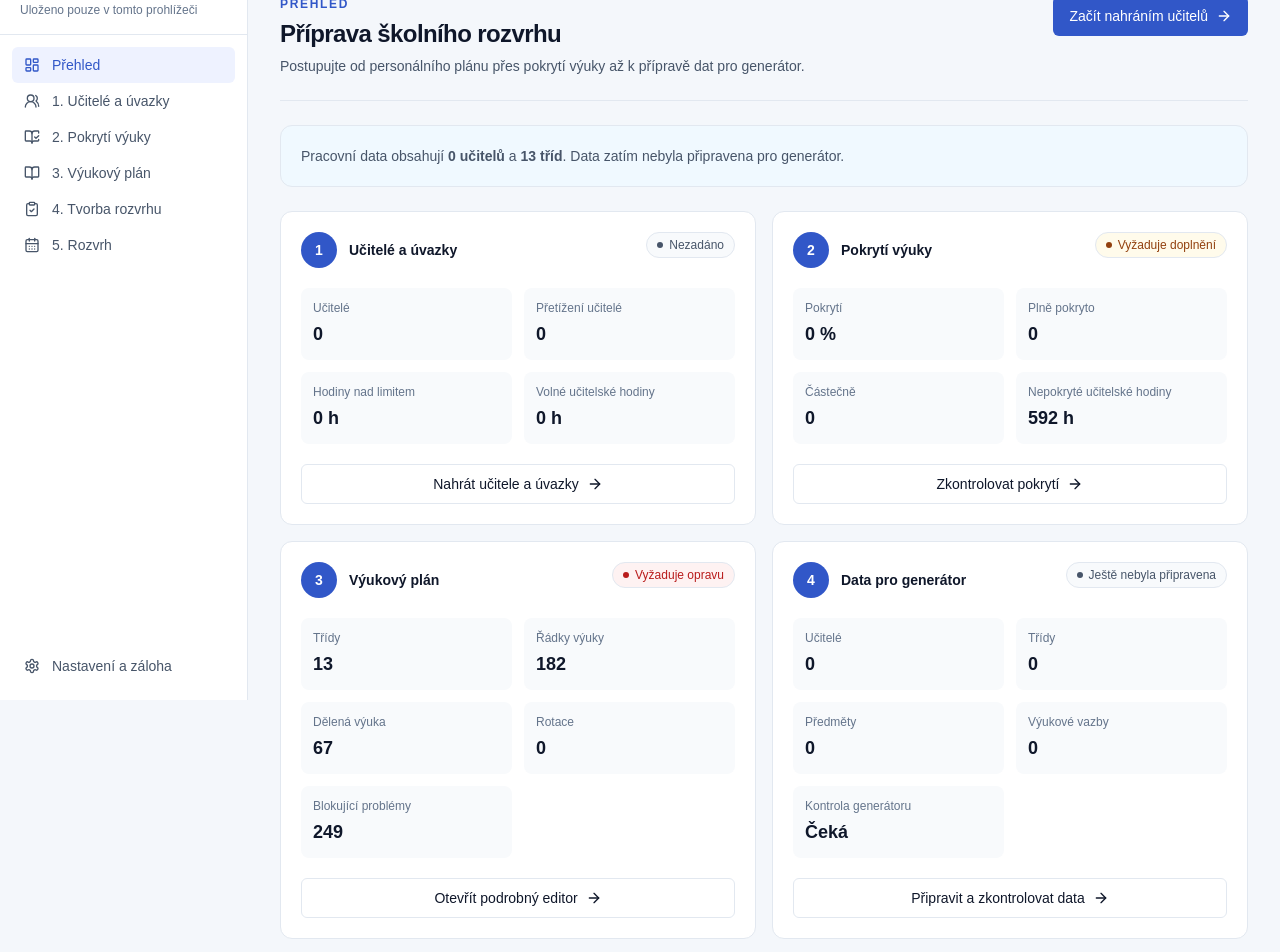
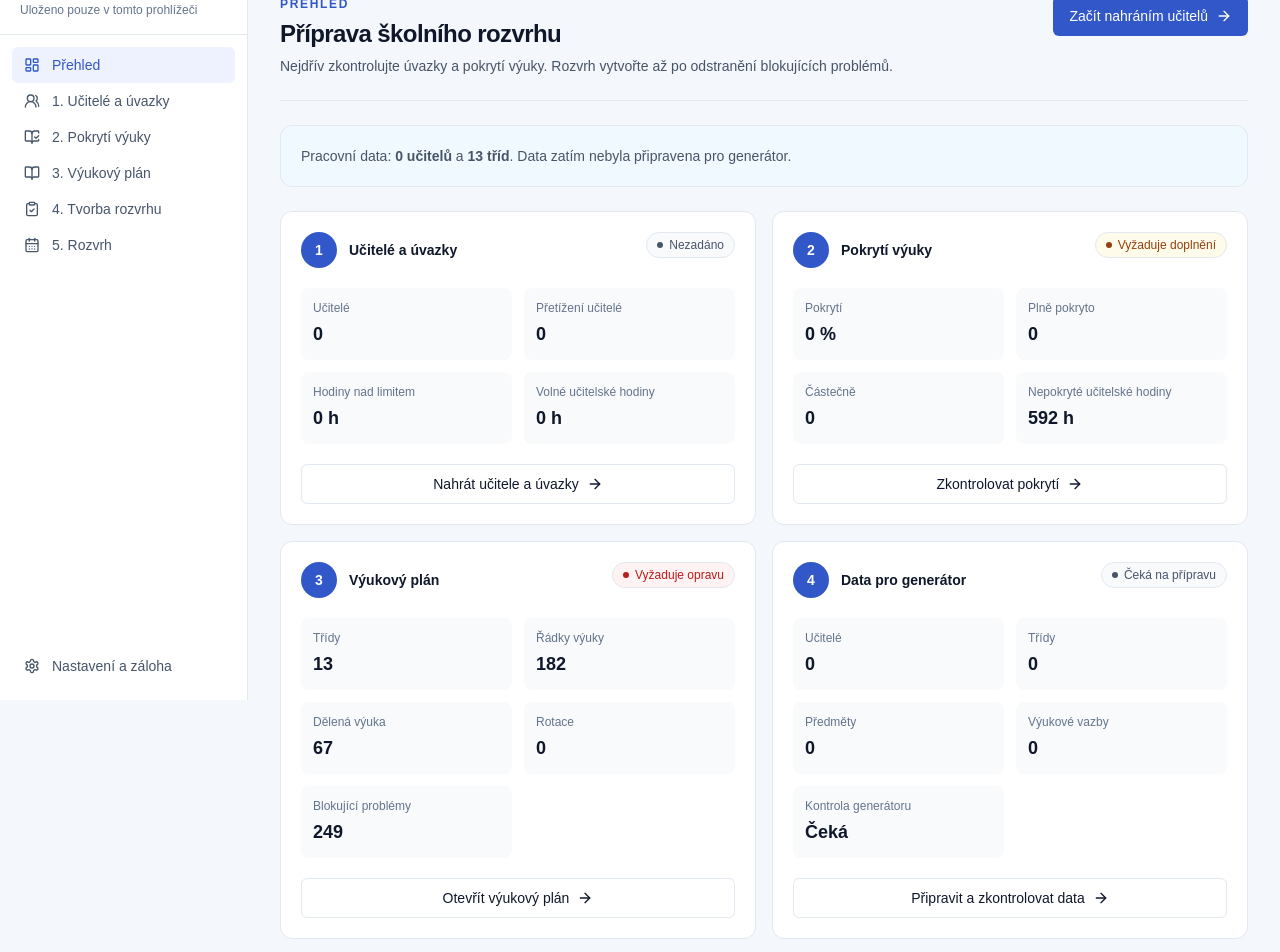
Before and after one commit to KadlecekTomas/timetable, a Next.js app in the folder apps/web/: page / in a window 1280 px wide. Shown: the part 100-1052 px from the top of the page. Built offline with nearby package versions, Linux system fonts and the light colour scheme.

Commit message:
fix(ui): clarify dashboard workflow and Czech copy

```diff
--- a/apps/web/app/page.tsx
+++ b/apps/web/app/page.tsx
@@ -38,6 +38,7 @@ import {
   validateTeachingPlan,
   type TeachingPlan,
 } from "@/lib/local/teaching-plan";
+import { formatCzechCount } from "@/lib/ui-labels";
 
 interface DashboardState {
   staffing: StaffingPlan;
@@ -57,8 +58,8 @@ const emptyTeaching: TeachingPlan = {
 
 function preparationLabel(state: PreparedInputState): string {
   if (state === "CURRENT") return "Připraveno";
-  if (state === "STALE") return "Připravená data jsou zastaralá";
-  return "Ještě nebyla připravena";
+  if (state === "STALE") return "Je potřeba obnovit";
+  return "Čeká na přípravu";
 }
 
 export default function HomePage() {
@@ -159,7 +160,7 @@ export default function HomePage() {
       <PageHeader
         eyebrow="Přehled"
         title="Příprava školního rozvrhu"
-        description="Postupujte od personálního plánu přes pokrytí výuky až k přípravě dat pro generátor."
+        description="Nejdřív zkontrolujte úvazky a pokrytí výuky. Rozvrh vytvořte až po odstranění blokujících problémů."
         actions={
           <Button asChild>
             <Link href={cta.href}>
@@ -177,9 +178,23 @@ export default function HomePage() {
       ) : null}
 
       <section className="rounded-xl border border-info-border bg-info-subtle p-5 text-sm text-text-secondary">
-        Pracovní data obsahují{" "}
-        <strong>{staffing.teachers.length} učitelů</strong> a{" "}
-        <strong>{teaching.classes.length} tříd</strong>.{" "}
+        Pracovní data: {" "}
+        <strong>
+          {formatCzechCount(staffing.teachers.length, [
+            "učitel",
+            "učitelé",
+            "učitelů",
+          ])}
+        </strong>{" "}
+        a {" "}
+        <strong>
+          {formatCzechCount(teaching.classes.length, [
+            "třída",
+            "třídy",
+            "tříd",
+          ])}
+        </strong>
+        . {" "}
         {state?.prepared === "CURRENT"
           ? "Data jsou připravena pro generátor."
           : state?.prepared === "STALE"
@@ -192,7 +207,11 @@ export default function HomePage() {
           step="1"
           title="Učitelé a úvazky"
           href={`/staffing?${context}`}
-          action="Nahrát učitele a úvazky"
+          action={
+            staffing.teachers.length === 0
+              ? "Nahrát učitele a úvazky"
+              : "Zkontrolovat učitele a úvazky"
+          }
           status={
             staffing.teachers.length === 0
               ? "Nezadáno"
@@ -247,7 +266,7 @@ export default function HomePage() {
           step="3"
           title="Výukový plán"
           href={`/teaching-plan?${context}`}
-          action="Otevřít podrobný editor"
+          action="Otevřít výukový plán"
           status={
             teaching.rows.length === 0
               ? "Nezadáno"
```
